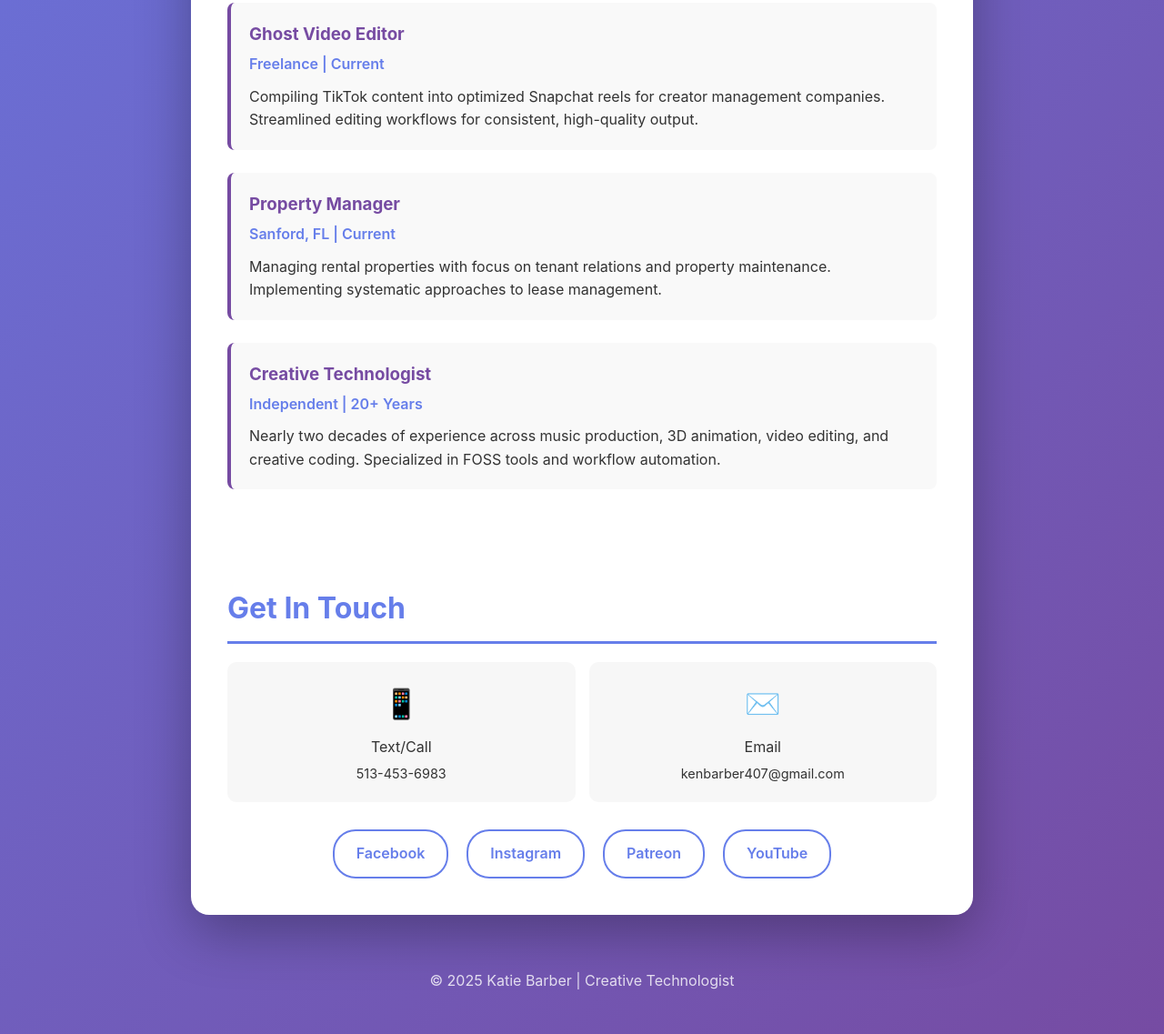
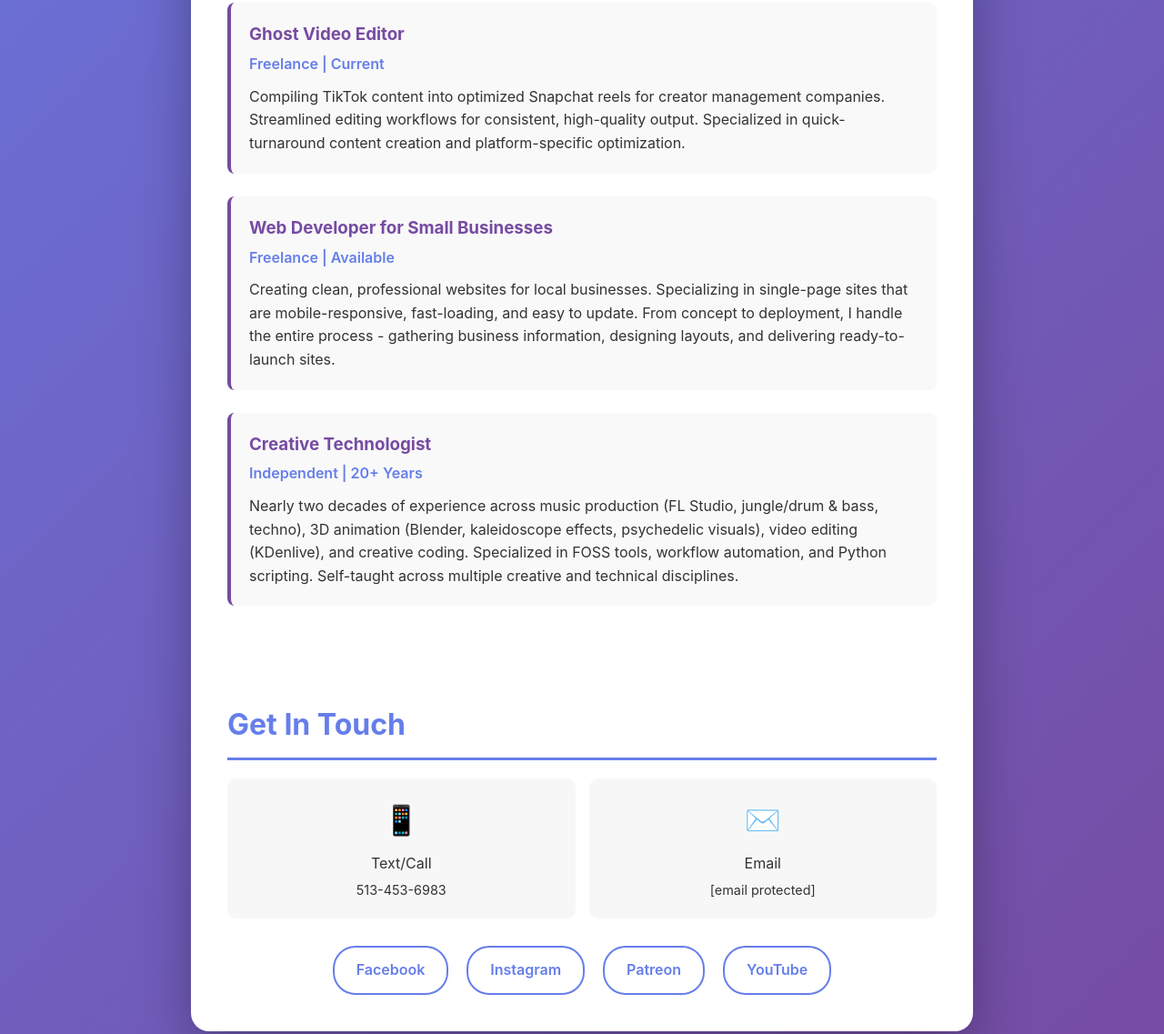
Before and after one commit to kenwud/realkatie-website, a plain HTML site: page index.html in a window 1280 px wide. Shown: the part 1112-2249 px from the top of the page at 91% size. Drawn offline with Linux system fonts and the light colour scheme.

Commit message:
Add files via upload

```diff
--- a/index.html
+++ b/index.html
@@ -280,19 +280,19 @@
                 <div class="experience-item">
                     <h3>Ghost Video Editor</h3>
                     <p class="role">Freelance | Current</p>
-                    <p>Compiling TikTok content into optimized Snapchat reels for creator management companies. Streamlined editing workflows for consistent, high-quality output.</p>
+                    <p>Compiling TikTok content into optimized Snapchat reels for creator management companies. Streamlined editing workflows for consistent, high-quality output. Specialized in quick-turnaround content creation and platform-specific optimization.</p>
                 </div>
 
                 <div class="experience-item">
-                    <h3>Property Manager</h3>
-                    <p class="role">Sanford, FL | Current</p>
-                    <p>Managing rental properties with focus on tenant relations and property maintenance. Implementing systematic approaches to lease management.</p>
+                    <h3>Web Developer for Small Businesses</h3>
+                    <p class="role">Freelance | Available</p>
+                    <p>Creating clean, professional websites for local businesses. Specializing in single-page sites that are mobile-responsive, fast-loading, and easy to update. From concept to deployment, I handle the entire process - gathering business information, designing layouts, and delivering ready-to-launch sites.</p>
                 </div>
 
                 <div class="experience-item">
                     <h3>Creative Technologist</h3>
                     <p class="role">Independent | 20+ Years</p>
-                    <p>Nearly two decades of experience across music production, 3D animation, video editing, and creative coding. Specialized in FOSS tools and workflow automation.</p>
+                    <p>Nearly two decades of experience across music production (FL Studio, jungle/drum & bass, techno), 3D animation (Blender, kaleidoscope effects, psychedelic visuals), video editing (KDenlive), and creative coding. Specialized in FOSS tools, workflow automation, and Python scripting. Self-taught across multiple creative and technical disciplines.</p>
                 </div>
             </div>
 
@@ -308,10 +308,10 @@
                     </div>
 
                     <div class="contact-item">
-                        <a href="mailto:kenbarber407@gmail.com">
+                        <a href="/cdn-cgi/l/email-protection#e388868d818291818691d7d3d4a3848e828a8fcd808c8e">
                             <div class="icon">✉️</div>
                             <div>Email</div>
-                            <div style="font-size: 0.9em; margin-top: 5px;">kenbarber407@gmail.com</div>
+                            <div style="font-size: 0.9em; margin-top: 5px;"><span class="__cf_email__" data-cfemail="600b050e02011202051254505720070d01090c4e030f0d">[email&#160;protected]</span></div>
                         </a>
                     </div>
                 </div>
@@ -332,10 +332,3 @@
                 </div>
             </div>
         </div>
-
-        <div class="footer">
-            <p>© 2025 Katie Barber | Creative Technologist</p>
-        </div>
-    </div>
-</body>
-</html>
```
